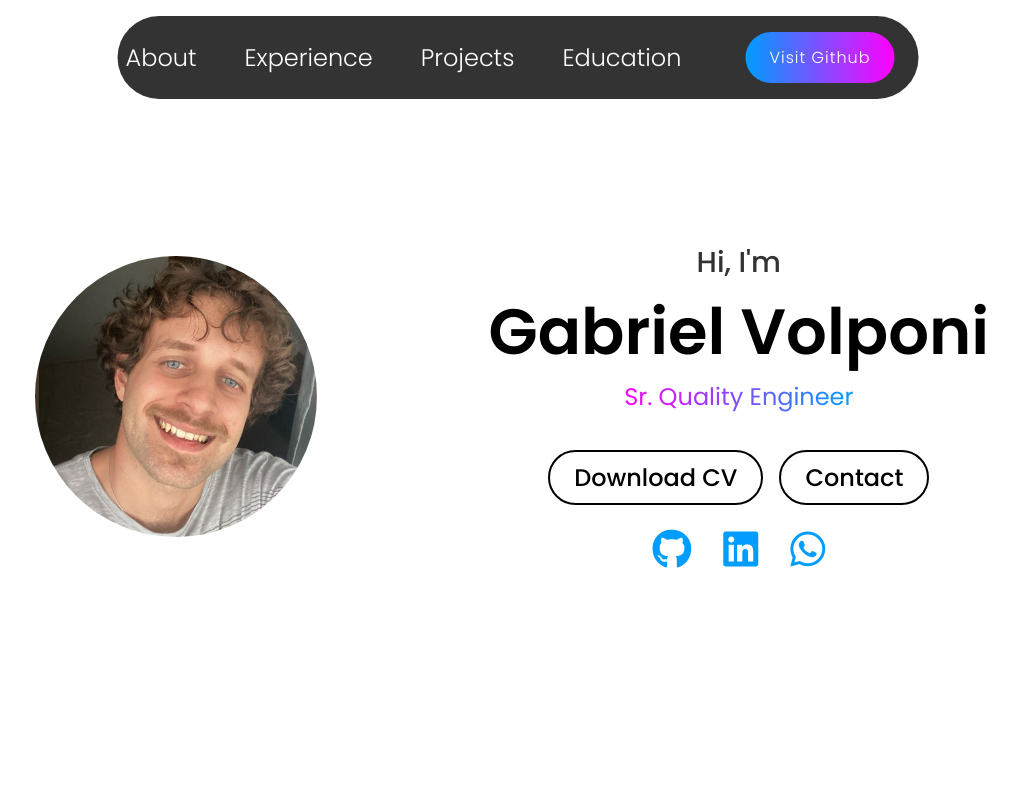
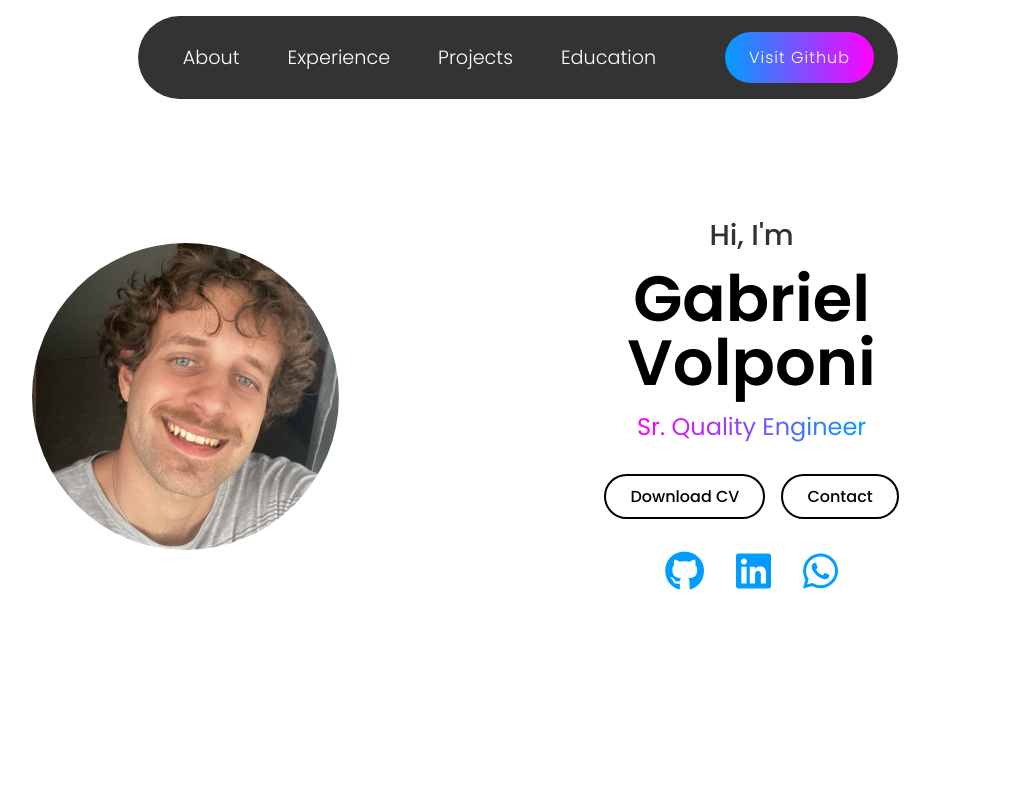
Before and after one commit to gabrielVolponi/portfolio_qa, a website: page index.html in a window 1280 px wide. Shown: the top 800 px of the page, without its empty margins (122-1139 px from the left). Drawn offline with Linux system fonts and the light colour scheme.

Commit message:
ajustes para tela 1900px width, ajuste about, header e stacks

```diff
--- a/index.html
+++ b/index.html
@@ -29,7 +29,7 @@
         <section class="about" id="about" aria-label="About section">
             <div class="about_container">
                 <i id="mini_menu" class="fa-solid fa-bars" aria-label="Open mini menu"></i>
-                <a href="https://br.linkedin.com/in/gabriel-volponi-a11720215/en" target="_blank" aria-label="Visit my LinkedIn profile" data-cy="social-linkedin">
+                <a class="image_circle" href="https://br.linkedin.com/in/gabriel-volponi-a11720215/en" target="_blank" aria-label="Visit my LinkedIn profile" data-cy="social-linkedin">
                     <img src="images/about/eu.png" alt="Gabriel Volponi" title="Gabriel Volponi" />
                 </a>
 
@@ -40,7 +40,7 @@
                         <span class="frontend">Sr. Quality Engineer</span>
                     </div>
 
-                    <div class="btn_group">
+                    <div class="about_cta" class="btn_group">
                         <a href="doc/new_resume.pdf" download="new_resume.pdf" title="Link Download Curriculo" aria-label="Download my CV">
                             <div class="btn"><p>Download CV</p></div>
                         </a>
--- a/style.css
+++ b/style.css
@@ -405,11 +405,62 @@ footer ul li:hover {
   border-radius: 10px;
 }
 
+@media(max-width: 1900px){
+  header{
+    margin-right: 0.3rem;
+  }
+
+  header nav{
+    padding: 0.1rem 0.3rem;
+    display: flex;
+    justify-content: center;
+  }
+
+  .nav_links{
+    margin-left: 2rem;
+  }
+
+  .nav_links li a{
+    display: flex;
+    font-size: 1.2rem;
+    text-align: center;
+    justify-content: center;
+  }
+
+  .about img {
+    width: 24vw;
+    height: 24vw;
+    border-radius: 50%;
+    object-fit: cover;
+  }
+
+  .info_box .text{
+    line-height: 4rem;
+  }
+
+  .socials{
+    position: relative;
+    top: -1rem;
+  }
+
+  .about_cta{
+    display: flex;
+    gap: 1rem;
+    position: relative;
+    top: -1.5rem;
+  }
+
+  .stacks{
+    position: relative;
+    top: -6rem;
+  }
+}
+
 @media (max-width: 1366px) {
   header {
     padding: 1rem 0.5rem;
+  }
 
-  }
 
   .logo {
     font-size: 1.8rem;
```
